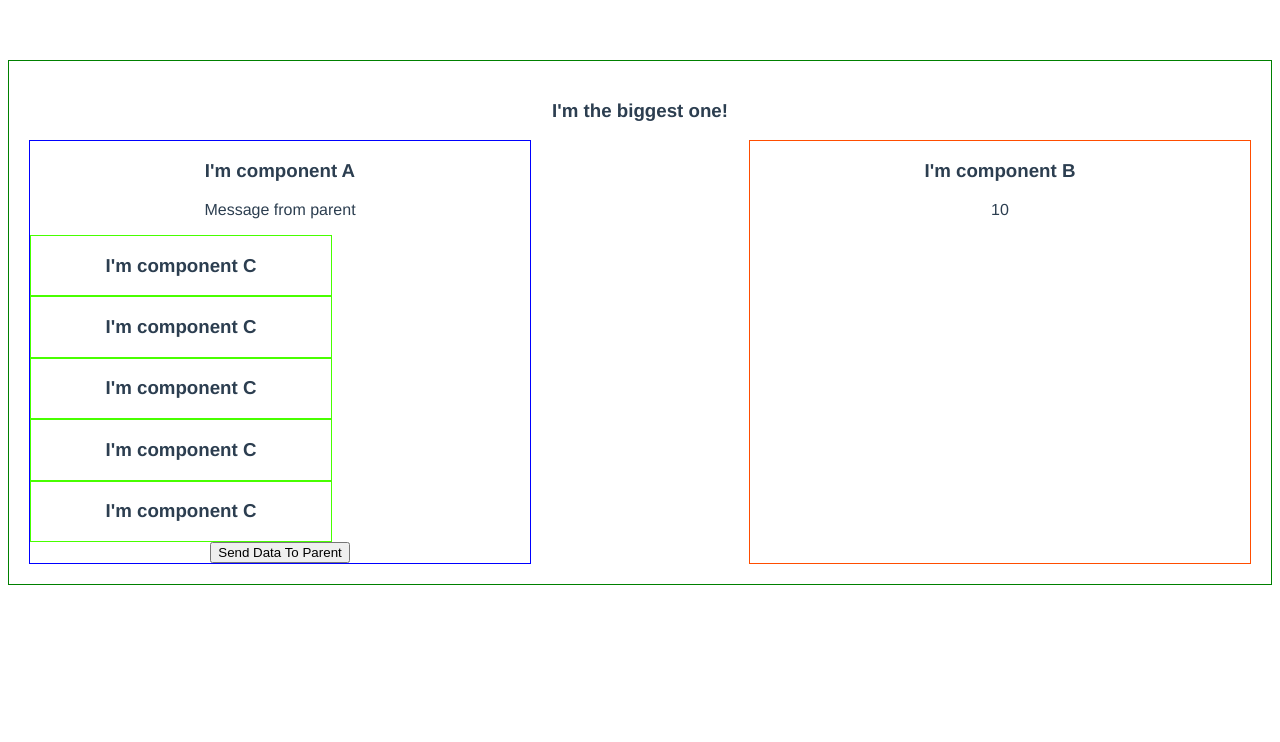
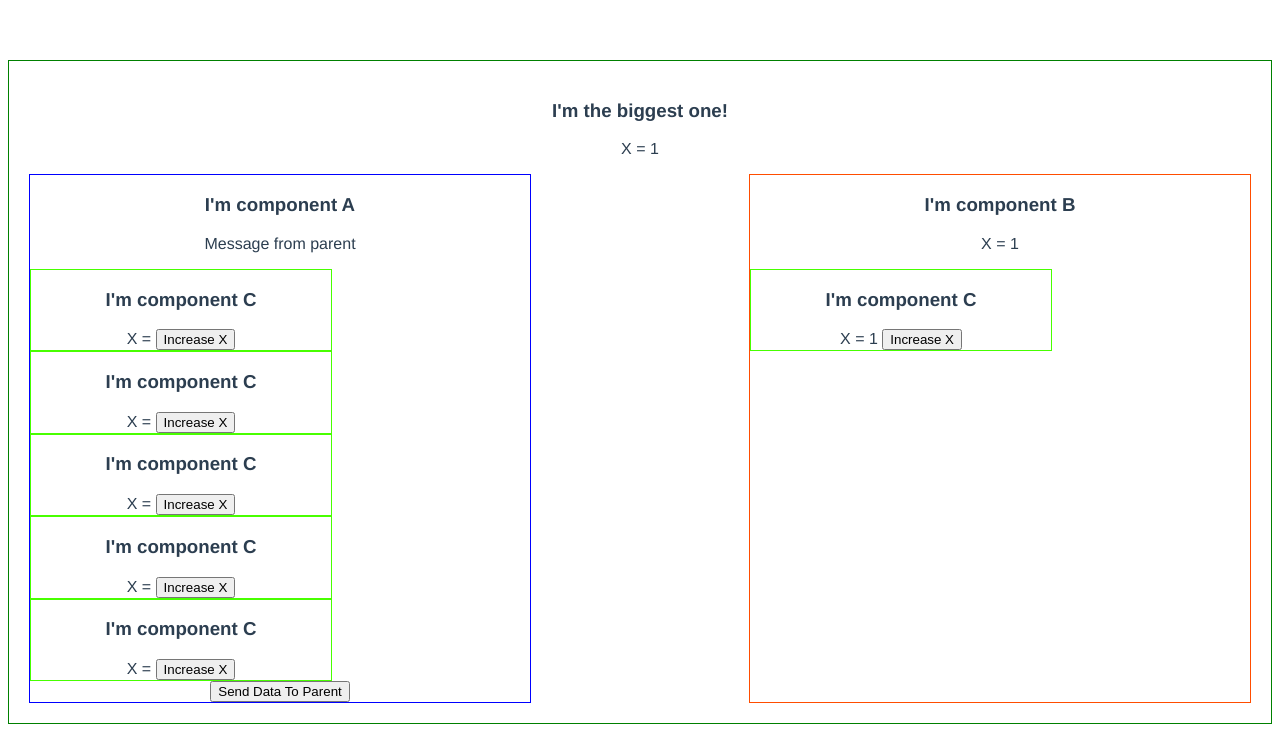
Before and after one commit to thavorac/gic2021, a Vue app: page / in a window 1280 px wide. Shown: the top 742 px of the page. Built offline with nearby package versions, Linux system fonts and the light colour scheme.

Commit message:
Exercise 2

```diff
--- a/src/App.vue
+++ b/src/App.vue
@@ -1,6 +1,7 @@
 <template>
   <div id="app">
     <h3>I'm the biggest one!</h3>
+    <p>X = {{ x }}</p>
     <div style="display: flex; justify-content: space-between">
       <ComponentA
         @messageSent="recieveFromChild"
@@ -8,7 +9,7 @@
         message1="Another message"
         message="Message from parent"
       ></ComponentA>
-      <ComponentB number="10"></ComponentB>
+      <ComponentB number="10" :x="x" @xChanged="increaseX"></ComponentB>
     </div>
   </div>
 </template>
@@ -19,6 +20,11 @@ import ComponentB from './components/ComponentB.vue';
 
 export default {
   name: 'App',
+  data() {
+    return {
+      x: 1,
+    };
+  },
   components: {
     ComponentA,
     ComponentB,
@@ -26,6 +32,9 @@ export default {
   methods: {
     recieveFromChild(value) {
       console.log('value from child', value);
+    },
+    increaseX(value) {
+      this.x = value;
     },
   },
 };
--- a/src/components/ComponentB.vue
+++ b/src/components/ComponentB.vue
@@ -1,16 +1,24 @@
 <template>
   <div class="component-b-container">
     <h3>I'm component B</h3>
-    <p>
-      {{ number }}
-    </p>
+    <p>X = {{ x }}</p>
+    <ComponentC :x="x" @xChanged="increaseX"></ComponentC>
   </div>
 </template>
 
 <script>
+import ComponentC from './ComponentC.vue';
 export default {
   name: 'ComponentB',
-  props: ['number'],
+  props: ['number', 'x'],
+  components: {
+    ComponentC,
+  },
+  methods: {
+    increaseX(value) {
+      this.$emit('xChanged', value);
+    },
+  },
 };
 </script>
 
--- a/src/components/ComponentC.vue
+++ b/src/components/ComponentC.vue
@@ -1,12 +1,20 @@
 <template>
   <div class="component-c-container">
     <h3>I'm component C</h3>
+    X = {{ x }}
+    <button @click="increaseX">Increase X</button>
   </div>
 </template>
 
 <script>
 export default {
   name: 'ComponentC',
+  props: ['x'],
+  methods: {
+    increaseX() {
+      this.$emit('xChanged', this.x + 1);
+    },
+  },
 };
 </script>
 
```
